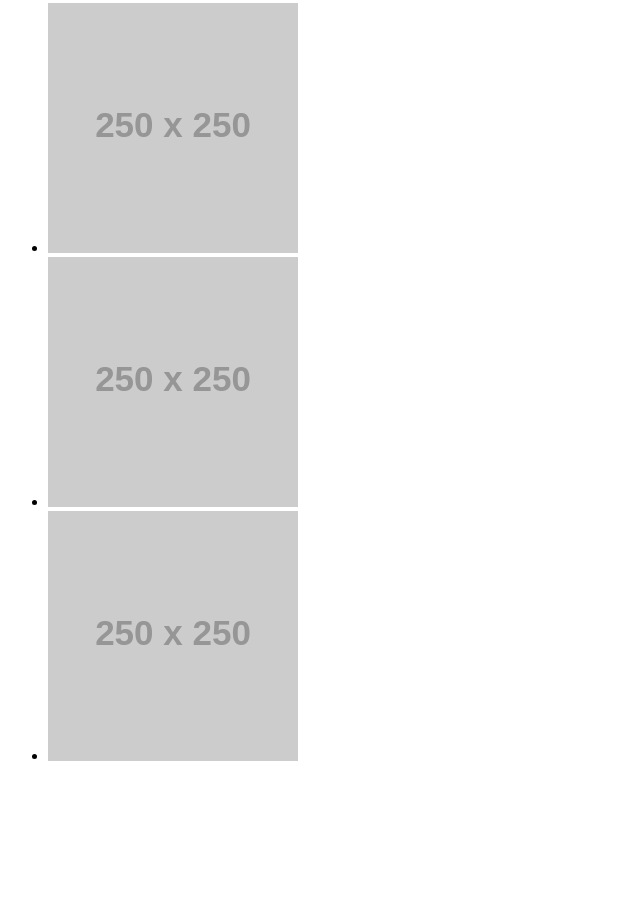
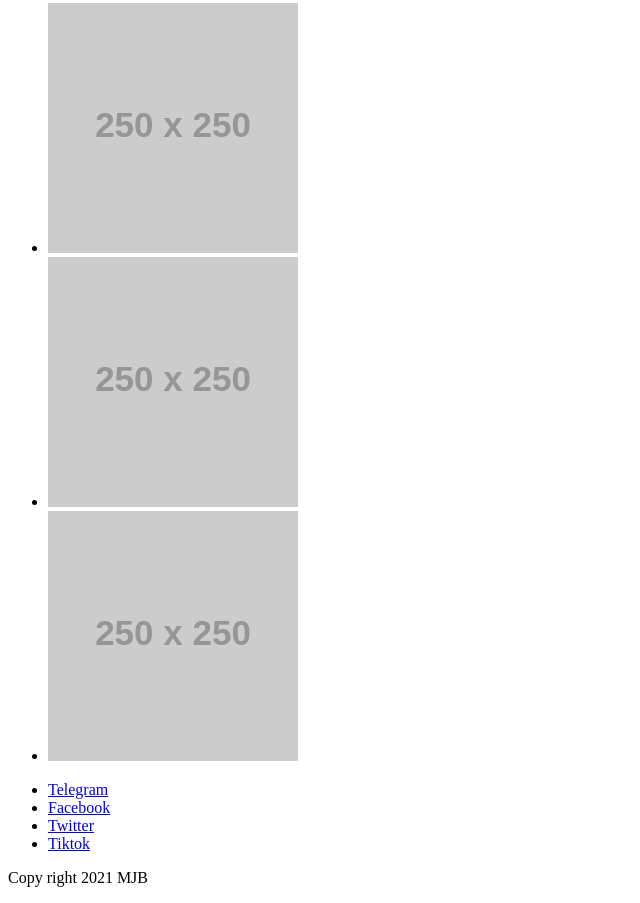
Before and after one commit to LazizJavo/demo-photo-gallery, a plain HTML site: page index.html in a window 1280 px wide. Shown: the part 362-1265 px from the top of the page, without its empty margins (0-640 px from the left). Before the commit the page ends 1143 px from the top, so only its background shows below. Drawn offline with Linux system fonts and the light colour scheme; placeholder pictures from the web are drawn by us.

Commit message:
add-site footer

```diff
--- a/index.html
+++ b/index.html
@@ -37,5 +37,17 @@
             </ul>
         </section>
     </main>
+
+    <!--Site footer-->
+    <footer>
+        <ul>
+            <li><a href="#" target="_blank">Telegram</a></li>
+            <li><a href="#" target="_blank">Facebook</a></li>
+            <li><a href="#" target="_blank">Twitter</a></li>
+            <li><a href="#" target="_blank">Tiktok</a></li>
+        </ul>
+
+        <p>Copy right 2021 MJB</p>
+    </footer>
 </body>
 </html>
```
